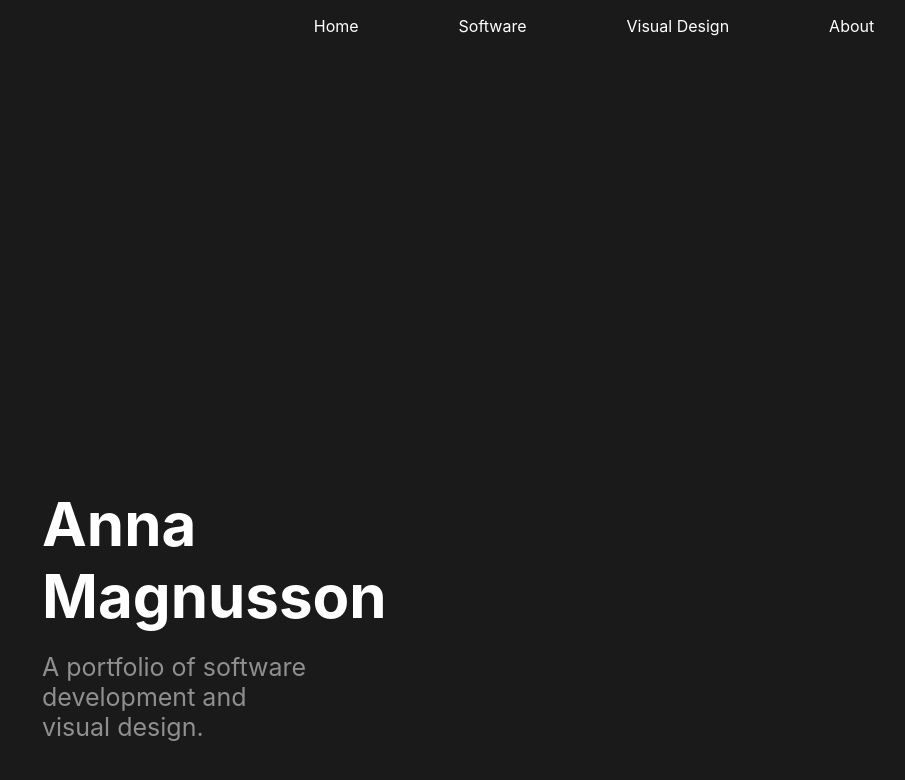
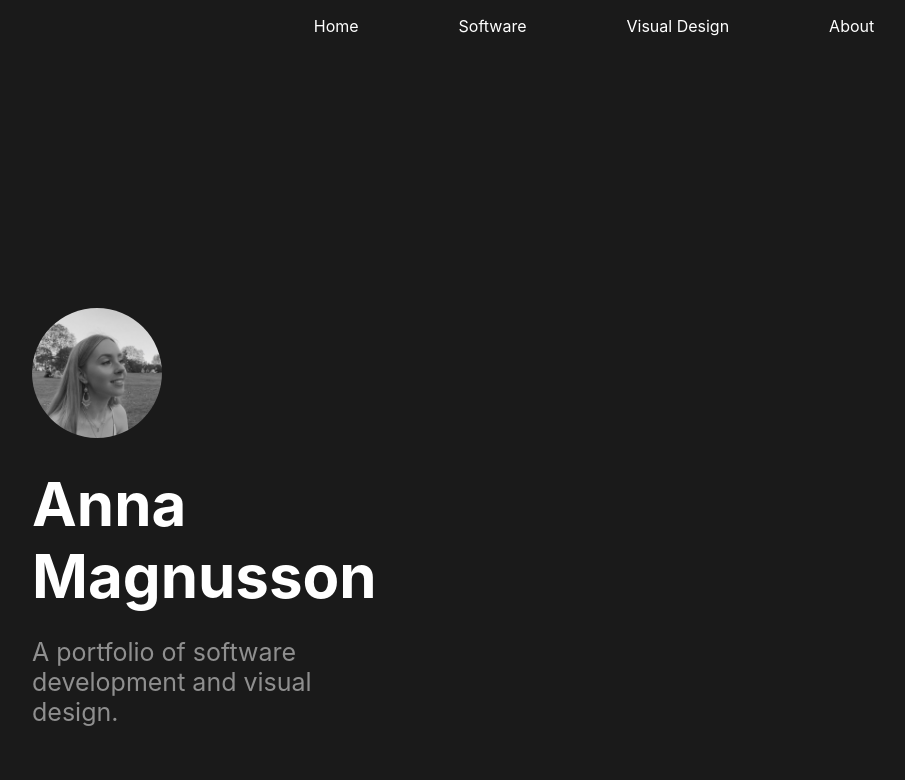
Before and after one commit to annamaggg/annamaggg.github.io, a React (Create React App) app: page / in a window 1280 px wide. Shown: the top 780 px of the page, without its empty margins (16-921 px from the left). Built offline with nearby package versions, Linux system fonts and the light colour scheme.

Commit message:
profile pic added to homepage

```diff
--- a/src/components/Home.css
+++ b/src/components/Home.css
@@ -45,11 +45,17 @@ body {
 
 .name {
   font-size: 60px;
-  margin: 10px;
+  margin-top: 30px;
+  margin-bottom: 0px;
 }
 
 .description {
   font-size: 25px;
   color: rgb(143, 143, 143);
-  margin: 10px;
 }
+
+.profilepic {
+  width: 130px;
+  height: 130px;
+  border-radius: 50%;
+}
--- a/src/components/Home.js
+++ b/src/components/Home.js
@@ -2,6 +2,7 @@ import React from 'react'
 import Sketch from 'react-p5';
 import { Navbar } from './Navbar';
 import './Home.css';
+import ProfilePic from '../content/ProfilePic.jpeg';
 
 export const Home = () => {
   const dotsNum = 300;
@@ -15,7 +16,7 @@ export const Home = () => {
   // }
 
   const setup = (p5, canvasParentRef) => {
-    p5.createCanvas(800, 620).parent(canvasParentRef);
+    p5.createCanvas(1000, 620).parent(canvasParentRef);
     p5.strokeWeight(0.25);
     p5.stroke(255, 255, 255);
   }
@@ -31,7 +32,7 @@ export const Home = () => {
       const b = p5.noise(noiseIndex, 1) * 3;
       const theta = p5.map(i, 0, dotsNum, 0, p5.TWO_PI);
       const t = p5.frameCount/240;
-      const x = p5.cos(a * theta + t) * radius * 1.2; //
+      const x = p5.cos(a * theta + t) * radius * 1.5; //
       const y = p5.sin(b * theta + t) * radius * 0.95;
       dots.push({ x, y });
     }
@@ -53,6 +54,7 @@ export const Home = () => {
       <div className='parent' style={{ height: "100vh" }}>
 
         <div className='child'>
+          <img src={ProfilePic} className="profilepic" alt='me'></img>
           <h1 className='name'>Anna Magnusson</h1>
           <p className='description'>A portfolio of software development and visual design.</p>
         </div>
```
Also changed, not shown: src/content/ProfilePic.jpeg (added).
